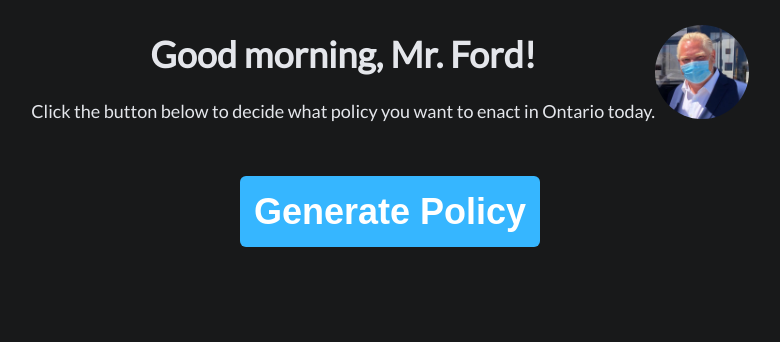
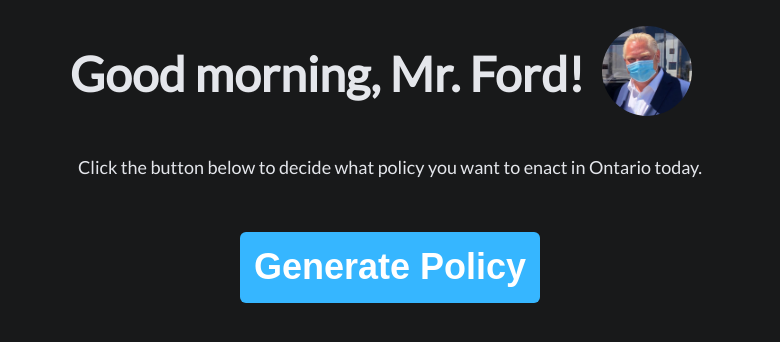
Before and after one commit to adamhayat/doug-ford-random-policy-generator, a plain HTML site: page index.html in a window 1280 px wide. Shown: the whole page, without its empty margins (250-1030 px from the left). Drawn offline with Linux system fonts and the light colour scheme.

Commit message:
Second Push

```diff
--- a/index.html
+++ b/index.html
@@ -19,6 +19,10 @@
                 outline: none;
             }
 
+            h1 {
+                font-size: 7vw;
+            }
+
             button {
                 background-color: #36B6FF;
                 border: none;
@@ -28,7 +32,7 @@
                 font-weight: 900;
                 color: #fff;
                 outline: none;
-                margin: 1em 0;
+                margin: 1em 0 0 0;
             }
 
             button:hover, button:active {
@@ -45,14 +49,24 @@
             }
 
             #avatar {
-                width: 5.2em;
+                width: 5em;
                 border-radius: 50%;
+            }
+
+            #avatarContainer {
+                padding: 1em;
             }
 
             #profile-area {
                 display: flex;
                 justify-content: center;
                 align-items: center;
+            }
+
+            @media only screen and (min-width: 760px) {
+                h1 {
+                    font-size: 48px;
+                }
             }
 
         </style>
@@ -62,11 +76,13 @@
             <div id="profile-area">
             <div id="greeting">
                 <h1>Good morning, Mr. Ford!</h1>
-                <p>Click the button below to decide what policy you want to enact in Ontario today.</p>
             </div>
             <div id="avatarContainer">
                 <img src="images/doug-ford-avatar.jpeg" alt="Doug Ford Profile Pic" id="avatar">
             </div>
+            </div>
+            <div id="para-text">
+                <p>Click the button below to decide what policy you want to enact in Ontario today.</p>
             </div>
         <button onclick="policyGenerator()">Generate Policy</button>
             <div id="policyGen">
```
